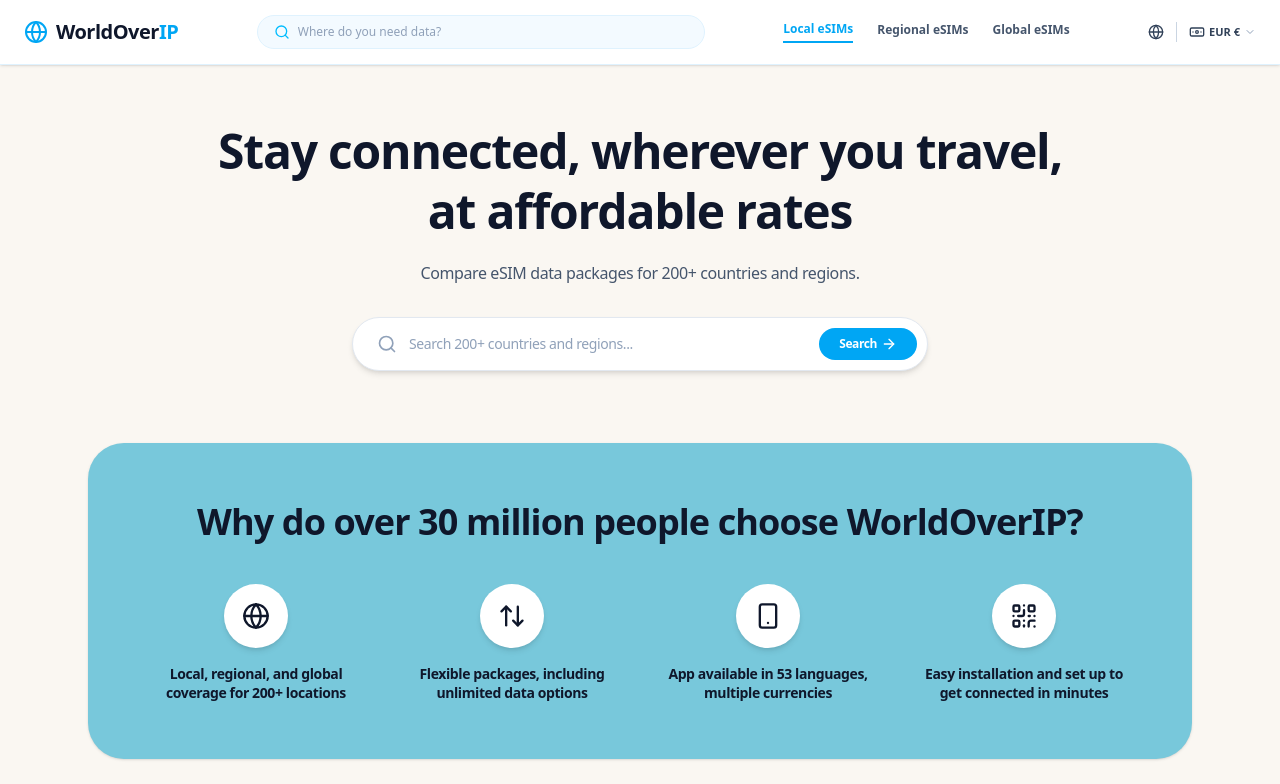
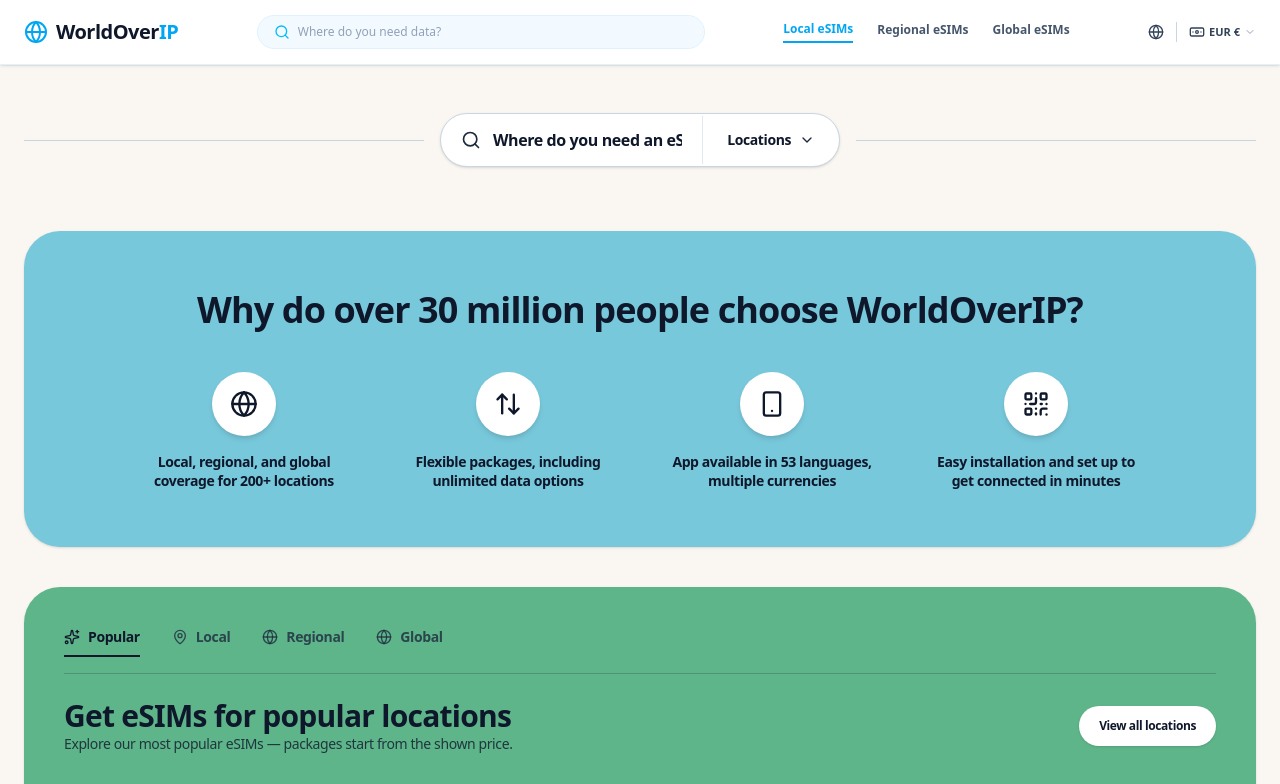
Before and after one commit to omarese/worldoverip, a Next.js app: page / in a window 1280 px wide. Shown: the top 784 px of the page. Built offline with nearby package versions, Linux system fonts and the light colour scheme.

Commit message:
homepage-update

```diff
--- a/app/page.tsx
+++ b/app/page.tsx
@@ -5,14 +5,13 @@
 import { useRouter } from 'next/navigation';
 import {
   Search,
-  ArrowRight,
+  ChevronDown,
   Globe,
   ArrowUpDown,
   Smartphone,
   QrCode,
   Sparkles,
-  MapPin,
-  ChevronRight
+  MapPin
 } from 'lucide-react';
 
 interface Destination {
@@ -20,108 +19,169 @@
   flag: string;
   slug: string;
   priceEUR: string;
-  priceUSD: string;
 }
 
 export default function HomePage() {
   const router = useRouter();
   const [query, setQuery] = useState('');
-  const [isOpen, setIsOpen] = useState(false);
+  const [isDropdownOpen, setIsDropdownOpen] = useState(false);
   const [activeTab, setActiveTab] = useState<'popular' | 'local' | 'regional' | 'global'>('popular');
 
   const popularLocations: Destination[] = [
-    { name: 'Netherlands', flag: '🇳🇱', slug: 'netherlands', priceEUR: '4.00 €', priceUSD: '$4.50' },
-    { name: 'Turkey', flag: '🇹🇷', slug: 'turkey', priceEUR: '4.00 €', priceUSD: '$4.50' },
-    { name: 'United States', flag: '🇺🇸', slug: 'united-states', priceEUR: '4.00 €', priceUSD: '$4.50' },
-    { name: 'Thailand', flag: '🇹🇭', slug: 'thailand', priceEUR: '4.00 €', priceUSD: '$4.50' },
-    { name: 'Italy', flag: '🇮🇹', slug: 'italy', priceEUR: '4.00 €', priceUSD: '$4.50' },
-    { name: 'Spain', flag: '🇪🇸', slug: 'spain', priceEUR: '4.00 €', priceUSD: '$4.50' },
-    { name: 'Indonesia', flag: '🇮🇩', slug: 'indonesia', priceEUR: '4.00 €', priceUSD: '$4.50' },
-    { name: 'United Kingdom', flag: '🇬🇧', slug: 'united-kingdom', priceEUR: '4.00 €', priceUSD: '$4.50' },
-    { name: 'China', flag: '🇨🇳', slug: 'china', priceEUR: '4.00 €', priceUSD: '$4.50' },
-    { name: 'Japan', flag: '🇯🇵', slug: 'japan', priceEUR: '4.00 €', priceUSD: '$4.50' },
-    { name: 'Albania', flag: '🇦🇱', slug: 'albania', priceEUR: '4.00 €', priceUSD: '$4.50' },
-    { name: 'Egypt', flag: '🇪🇬', slug: 'egypt', priceEUR: '5.00 €', priceUSD: '$5.50' },
+    { name: 'Netherlands', flag: '🇳🇱', slug: 'netherlands', priceEUR: '4.00 €' },
+    { name: 'Turkey', flag: '🇹🇷', slug: 'turkey', priceEUR: '4.00 €' },
+    { name: 'United States', flag: '🇺🇸', slug: 'united-states', priceEUR: '4.00 €' },
+    { name: 'Thailand', flag: '🇹🇭', slug: 'thailand', priceEUR: '4.00 €' },
+    { name: 'Italy', flag: '🇮🇹', slug: 'italy', priceEUR: '4.00 €' },
+    { name: 'Spain', flag: '🇪🇸', slug: 'spain', priceEUR: '4.00 €' },
+    { name: 'Indonesia', flag: '🇮🇩', slug: 'indonesia', priceEUR: '4.00 €' },
+    { name: 'United Kingdom', flag: '🇬🇧', slug: 'united-kingdom', priceEUR: '4.00 €' },
+    { name: 'China', flag: '🇨🇳', slug: 'china', priceEUR: '4.00 €' },
+    { name: 'Japan', flag: '🇯🇵', slug: 'japan', priceEUR: '4.00 €' },
+    { name: 'Albania', flag: '🇦🇱', slug: 'albania', priceEUR: '4.00 €' },
+    { name: 'Egypt', flag: '🇪🇬', slug: 'egypt', priceEUR: '5.00 €' },
+  ];
+
+  const regionalLocations = [
+    { name: 'Africa', slug: 'africa' },
+    { name: 'Africa Safari', slug: 'africa-safari' },
+    { name: 'Asia', slug: 'asia' },
+    { name: 'Caribbean Islands', slug: 'caribbean-islands' },
+    { name: 'Europe', slug: 'europe' },
+    { name: 'European Union and United Kingdom', slug: 'eu-uk' },
+    { name: 'Latin America', slug: 'latin-america' },
+    { name: 'Middle East and North Africa', slug: 'mena' },
+    { name: 'North America', slug: 'north-america' },
+    { name: 'Oceania', slug: 'oceania' },
+    { name: 'Global', slug: 'global' },
   ];
 
   const filtered = query.trim() === ''
-    ? []
+    ? popularLocations
     : popularLocations.filter((item) => item.name.toLowerCase().includes(query.toLowerCase()));
 
   const handleSelect = (slug: string) => {
     setQuery('');
-    setIsOpen(false);
+    setIsDropdownOpen(false);
     router.push(`/esim/${slug}`);
   };
 
   return (
     <div className="bg-[#FAF7F2] min-h-screen text-slate-800 font-sans tracking-tight pb-20">
 
-      {/* HERO SECTION WITH SEARCH */}
-      <section className="pt-14 pb-10 px-6 max-w-4xl mx-auto text-center space-y-5">
-        <h1 className="text-3xl md:text-5xl font-black tracking-tight leading-tight text-slate-900">
-          Stay connected, wherever you travel, at affordable rates
-        </h1>
-        <p className="text-slate-600 font-medium text-sm md:text-base">
-          Compare eSIM data packages for 200+ countries and regions.
-        </p>
+      {/* FULL-WIDTH SEARCH BAR SECTION WITH SIDE LINES */}
+      <section className="pt-12 pb-8 px-6 max-w-7xl mx-auto">
+        <div className="flex items-center gap-4">
+          {/* Decorative Left Line */}
+          <div className="flex-1 h-[1px] bg-slate-300 hidden sm:block" />
 
-        {/* Hero Search Bar */}
-        <div className="max-w-xl mx-auto pt-3 relative">
-          <div className="flex items-center bg-white rounded-full p-2.5 pl-6 shadow-md border border-slate-200">
-            <Search className="w-5 h-5 text-slate-400 mr-3 shrink-0" />
+          {/* Full Width Search Container */}
+          <div className="relative flex-1 max-w-5xl">
+            <div className="flex items-center bg-white rounded-full border border-slate-300 shadow-sm focus-within:border-slate-400 transition-all overflow-hidden">
+
+              {/* Left Search Input */}
+              <div className="flex items-center flex-1 px-5 py-3.5">
+                <Search className="w-5 h-5 text-slate-800 mr-3 shrink-0" />
                 <input
                   type="text"
                   value={query}
                   onChange={(e) => {
                     setQuery(e.target.value);
-                setIsOpen(true);
+                    setIsDropdownOpen(true);
                   }}
-              onFocus={() => setIsOpen(true)}
-              placeholder="Search 200+ countries and regions..."
-              className="w-full bg-transparent outline-none text-sm text-slate-900 font-medium placeholder:text-slate-400"
+                  onFocus={() => setIsDropdownOpen(true)}
+                  placeholder="Where do you need an eSIM?"
+                  className="w-full bg-transparent outline-none text-base font-bold text-slate-900 placeholder:text-slate-900 placeholder:font-bold"
                 />
+              </div>
+
+              {/* Right Dropdown Toggle Button */}
               <button
-              onClick={() => {
-                if (filtered.length > 0) handleSelect(filtered[0].slug);
-              }}
-              className="bg-sky-500 hover:bg-sky-600 text-white rounded-full px-5 py-2 text-xs font-bold transition shrink-0 flex items-center space-x-1"
+                type="button"
+                onClick={() => setIsDropdownOpen(!isDropdownOpen)}
+                className="flex items-center space-x-2 border-l border-slate-200 px-6 py-3.5 hover:bg-slate-50 text-slate-900 font-extrabold text-sm shrink-0 transition"
               >
-              <span>Search</span>
-              <ArrowRight className="w-4 h-4" />
+                <span>Locations</span>
+                <ChevronDown className={`w-4 h-4 text-slate-800 transition-transform ${isDropdownOpen ? 'rotate-180' : ''}`} />
               </button>
             </div>
 
-          {/* Search Dropdown */}
-          {isOpen && filtered.length > 0 && (
-            <div className="absolute top-full left-0 right-0 mt-2 bg-white rounded-3xl shadow-xl border border-slate-200 overflow-hidden z-50 text-slate-800">
-              {filtered.map((dest) => (
+            {/* SCREENSHOT 2: DUAL PANEL DROPDOWN MENU */}
+            {isDropdownOpen && (
+              <div className="absolute top-full left-0 right-0 mt-3 bg-[#F7F4EE] rounded-3xl shadow-2xl border border-slate-200/80 overflow-hidden z-50 p-6 flex flex-col md:flex-row gap-6">
+
+                {/* Left Panel: Popular Locations */}
+                <div className="flex-1 flex flex-col justify-between">
+                  <div>
+                    <h3 className="text-lg font-black text-slate-900 mb-5">Popular locations</h3>
+
+                    <div className="grid grid-cols-1 sm:grid-cols-2 gap-x-8 gap-y-3.5">
+                      {filtered.slice(0, 12).map((item) => (
                         <button
-                  key={dest.slug}
-                  onClick={() => handleSelect(dest.slug)}
-                  className="w-full text-left px-5 py-3 hover:bg-sky-50 flex items-center justify-between transition border-b border-slate-100 last:border-0"
+                          key={item.slug}
+                          onClick={() => handleSelect(item.slug)}
+                          className="flex items-center space-x-3 text-left hover:text-sky-600 transition group"
                         >
-                  <div className="flex items-center space-x-3">
-                    <span className="text-xl">{dest.flag}</span>
-                    <span className="font-bold text-sm text-slate-900">{dest.name}</span>
-                  </div>
-                  <span className="text-xs font-black text-sky-600">{dest.priceEUR}</span>
+                          <span className="text-xl shrink-0">{item.flag}</span>
+                          <span className="text-sm font-bold text-slate-900 group-hover:text-sky-600">
+                            {item.name}
+                          </span>
                         </button>
                       ))}
                     </div>
+                  </div>
+
+                  {/* Explore eSIM Store Action Button */}
+                  <div className="pt-8">
+                    <Link
+                      href="/destinations"
+                      onClick={() => setIsDropdownOpen(false)}
+                      className="inline-block bg-white hover:bg-slate-100 border border-slate-300 rounded-full px-6 py-2.5 text-xs font-black text-slate-900 transition shadow-sm"
+                    >
+                      Explore eSIM Store
+                    </Link>
+                  </div>
+                </div>
+
+                {/* Vertical Divider */}
+                <div className="hidden md:block w-[1px] bg-slate-200/80 self-stretch" />
+
+                {/* Right Panel: Regional and Global eSIMs */}
+                <div className="w-full md:w-72 shrink-0">
+                  <h3 className="text-lg font-black text-slate-900 mb-5">
+                    Regional and global eSIMs
+                  </h3>
+
+                  <div className="space-y-2.5 max-h-80 overflow-y-auto pr-2">
+                    {regionalLocations.map((region) => (
+                      <button
+                        key={region.slug}
+                        onClick={() => handleSelect(region.slug)}
+                        className="block w-full text-left text-sm font-medium text-slate-800 hover:text-sky-600 transition"
+                      >
+                        {region.name}
+                      </button>
+                    ))}
+                  </div>
+                </div>
+
+              </div>
             )}
+          </div>
+
+          {/* Decorative Right Line */}
+          <div className="flex-1 h-[1px] bg-slate-300 hidden sm:block" />
         </div>
       </section>
 
-      {/* SCREENSHOT 1: WHY CHOOSE WORLDOVERIP BANNER */}
-      <section className="max-w-6xl mx-auto px-6 my-8">
+      {/* WHY CHOOSE WORLDOVERIP BANNER */}
+      <section className="max-w-7xl mx-auto px-6 my-8">
         <div className="bg-[#78C8DB] rounded-[36px] p-8 md:p-14 text-slate-900 relative overflow-hidden shadow-sm">
           <h2 className="text-2xl md:text-4xl font-black text-center mb-10 tracking-tight leading-tight">
             Why do over 30 million people choose WorldOverIP?
           </h2>
 
           <div className="grid grid-cols-1 sm:grid-cols-2 lg:grid-cols-4 gap-8 max-w-5xl mx-auto">
-            {/* Feature 1 */}
             <div className="flex flex-col items-center text-center space-y-4">
               <div className="w-16 h-16 rounded-full bg-white shadow-md flex items-center justify-center shrink-0">
                 <Globe className="w-7 h-7 text-slate-900" />
@@ -131,7 +191,6 @@
               </p>
             </div>
 
-            {/* Feature 2 */}
             <div className="flex flex-col items-center text-center space-y-4">
               <div className="w-16 h-16 rounded-full bg-white shadow-md flex items-center justify-center shrink-0">
                 <ArrowUpDown className="w-7 h-7 text-slate-900" />
@@ -141,7 +200,6 @@
               </p>
             </div>
 
-            {/* Feature 3 */}
             <div className="flex flex-col items-center text-center space-y-4">
               <div className="w-16 h-16 rounded-full bg-white shadow-md flex items-center justify-center shrink-0">
                 <Smartphone className="w-7 h-7 text-slate-900" />
@@ -151,7 +209,6 @@
               </p>
             </div>
 
-            {/* Feature 4 */}
             <div className="flex flex-col items-center text-center space-y-4">
               <div className="w-16 h-16 rounded-full bg-white shadow-md flex items-center justify-center shrink-0">
                 <QrCode className="w-7 h-7 text-slate-900" />
@@ -164,11 +221,10 @@
         </div>
       </section>
 
-      {/* SCREENSHOT 2: POPULAR LOCATIONS GREEN CARD CONTAINER */}
-      <section className="max-w-6xl mx-auto px-6 my-10">
+      {/* POPULAR LOCATIONS CONTAINER */}
+      <section className="max-w-7xl mx-auto px-6 my-10">
         <div className="bg-[#5FB58A] rounded-[36px] p-6 md:p-10 text-slate-900 shadow-sm">
 
-          {/* Top Category Tabs */}
           <div className="border-b border-slate-900/20 pb-4 mb-6 flex flex-wrap items-center space-x-8 text-sm font-bold">
             <button
               onClick={() => setActiveTab('popular')}
@@ -211,7 +267,6 @@
             </button>
           </div>
 
-          {/* Heading & View All Button */}
           <div className="flex flex-col md:flex-row md:items-center justify-between gap-4 mb-8">
             <div>
               <h2 className="text-2xl md:text-3xl font-black tracking-tight text-slate-900">
@@ -229,7 +284,6 @@
             </Link>
           </div>
 
-          {/* 3-Column Pill Grid */}
           <div className="grid grid-cols-1 md:grid-cols-3 gap-4">
             {popularLocations.map((item) => (
               <Link
```
Lines whose indentation alone changed are shown as unchanged.
